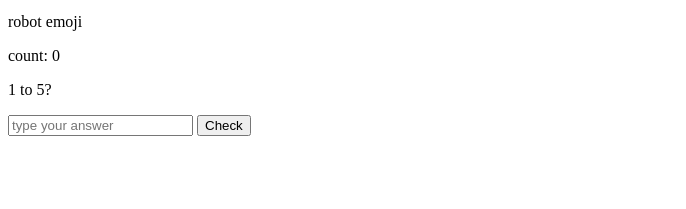
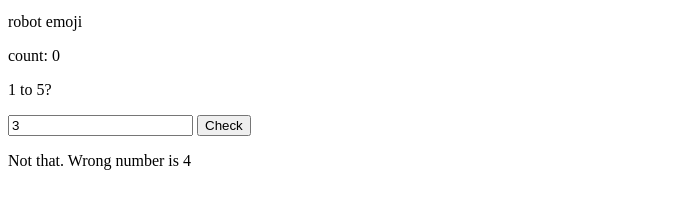
Before and after one commit to Jelezik/1to5, a plain HTML site: page index.html in a window 1280 px wide. Both pictures are taken after a click on the button "Check". Shown: the part 101-310 px from the top of the page, without its empty margins (0-686 px from the left). Drawn offline with Linux system fonts and the light colour scheme.

Commit message:
functional add

```diff
--- a/index.html
+++ b/index.html
@@ -12,8 +12,9 @@
   <snap>robot emoji</snap>
   <p>count: <snap id="counts">0</snap> </p>
   <p>1 to 5?</p>
-  <input type="text" placeholder="type your answer">
-  <button>Check</button>
+  <input type="text" placeholder="type your answer" id="inp" value="3">
+  <button id="checkButton">Check</button>
+  <p id="trOrFl">1</p>
     <script src="script.js"></script>
   </body>
 </html>
--- a/script.js
+++ b/script.js
@@ -1,6 +1,14 @@
-function randomInteger() {
+let renderAnsw = document.getElementById("trOrFl");
+
+function render() {
+    let inp = document.getElementById("inp").value;
     let rand = 1 - 0.5 + Math.random() * (5 - 1 + 1);
-    return Math.round(rand);
+    let randoms = Math.round(rand);
+    if (inp == randoms) {
+        renderAnsw.innerHTML = `You trust! Robot says ${randoms}`;
+    } else {
+        renderAnsw.innerHTML = `Not that. Wrong number is ${randoms}`;
+    }
 }
 
-let
+document.getElementById("checkButton").onclick = render;
```
